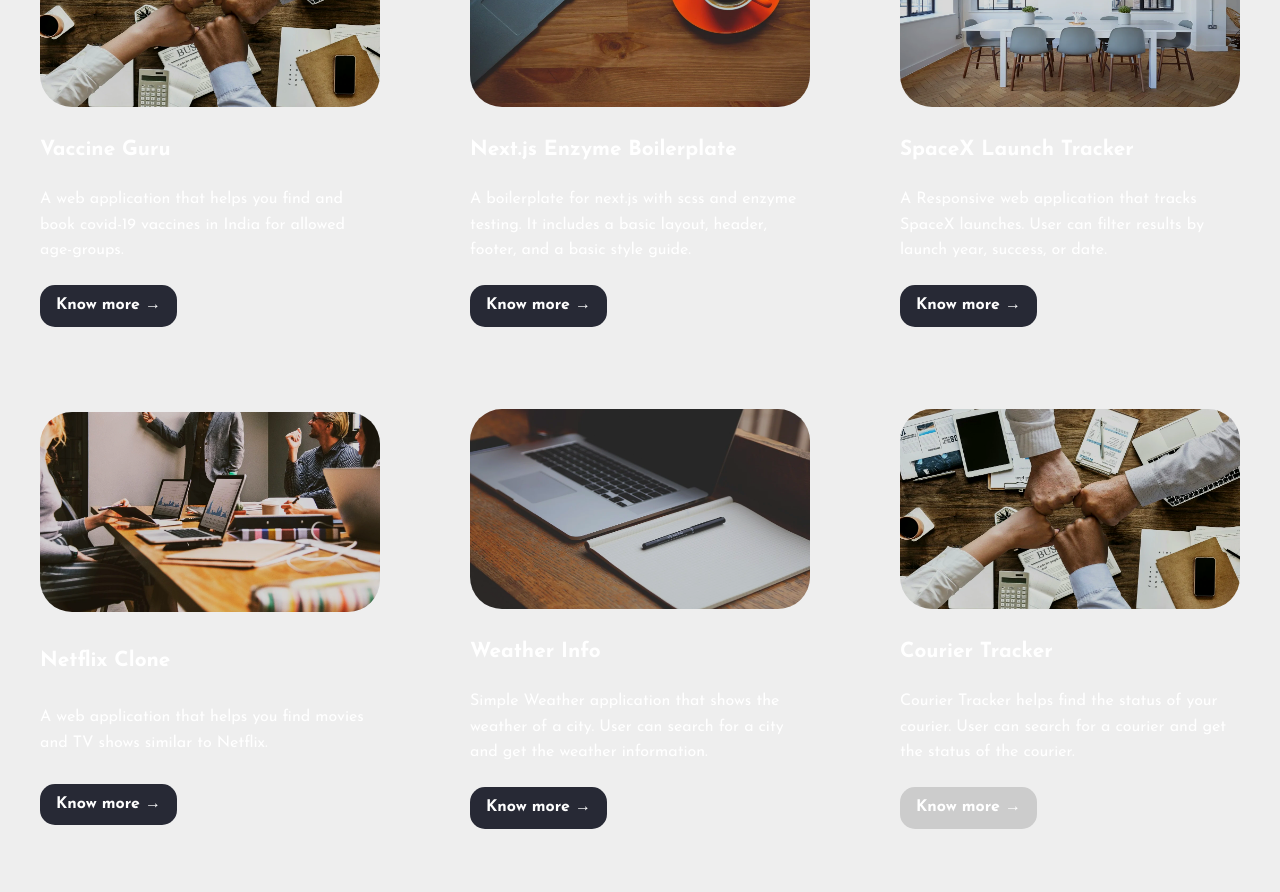
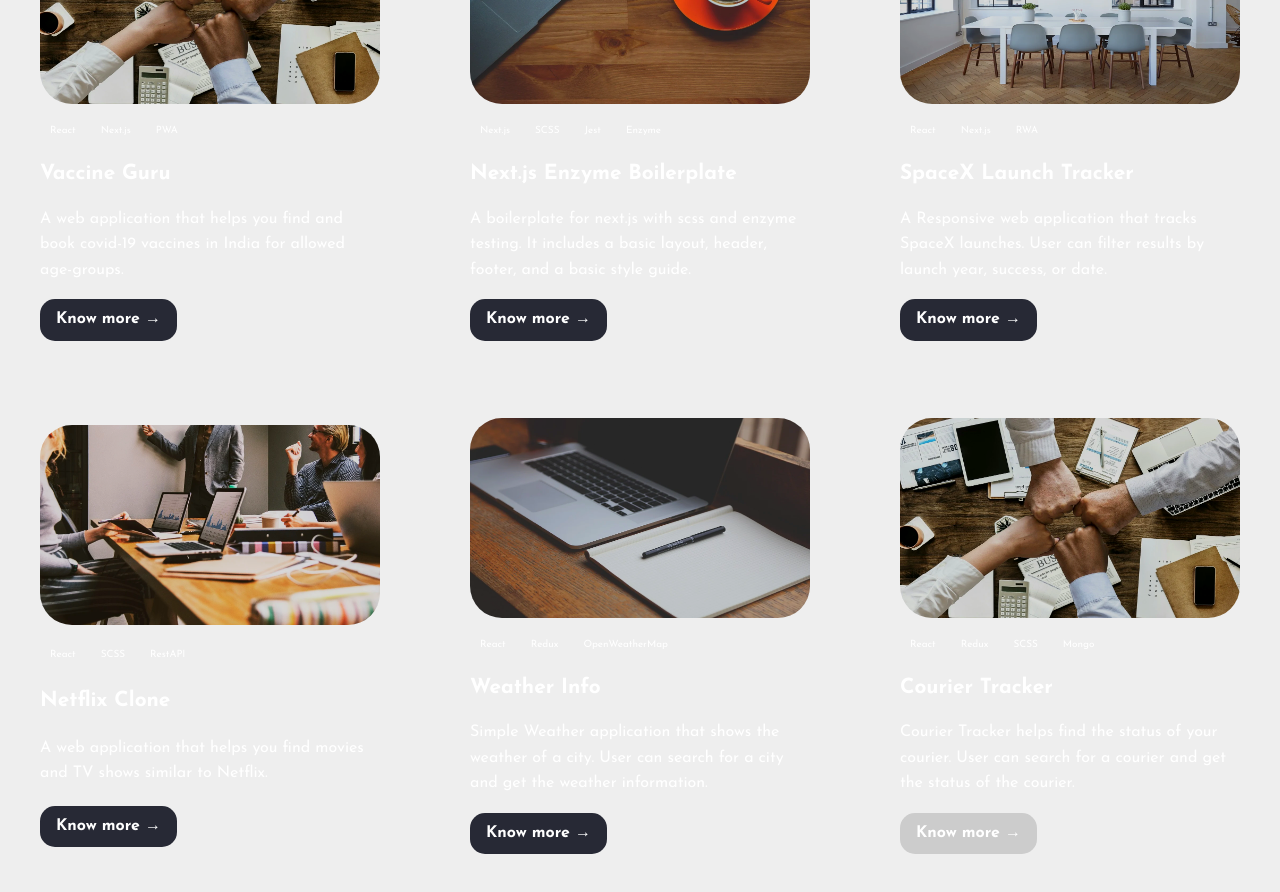
Before and after one commit to jparasha/jparasha.github.io, a React (Create React App) app: page / in a window 1280 px wide. Shown: the part 2400-3292 px from the top of the page. Built offline with nearby package versions, Linux system fonts and the light colour scheme.

Commit message:
feature : added chips

```diff
--- /dev/null
+++ b/src/components/Chips/index.js
@@ -0,0 +1,14 @@
+// function which returns chips component
+export default function Chips(props) {
+  return (
+    <div className='chips'>
+      {props.chipsData.map((chip, index) => {
+        return (
+          <div className='chip' key={index}>
+            <span>{chip}</span>
+          </div>
+        );
+      })}
+    </div>
+  );
+}
--- a/src/components/Projects/index.js
+++ b/src/components/Projects/index.js
@@ -1,3 +1,4 @@
+import Chips from "../Chips";
 import TeamWork1 from "../../images/teamwork-1.webp";
 import TeamWork2 from "../../images/teamwork-2.webp";
 import TeamWork3 from "../../images/teamwork-3.webp";
@@ -11,6 +12,7 @@ export default function Projects(props) {
       title: "Vaccine Guru",
       link: "https://vaccine-guru.vercel.app/",
       github: "https://github.com/jparasha/vaccine-guru",
+      tech: ["React", "Next.js", "PWA"],
       description:
         "A web application that helps you find and book covid-19 vaccines in India for allowed age-groups.",
     },
@@ -19,6 +21,7 @@ export default function Projects(props) {
       title: "Next.js Enzyme Boilerplate",
       link: "https://github.com/jparasha/next-scss-enzyme-boilerplate",
       github: "https://github.com/jparasha/next-scss-enzyme-boilerplate",
+      tech: ["Next.js", "SCSS", "Jest", "Enzyme"],
       description:
         "A boilerplate for next.js with scss and enzyme testing. It includes a basic layout, header, footer, and a basic style guide.",
     },
@@ -27,6 +30,7 @@ export default function Projects(props) {
       title: "SpaceX Launch Tracker",
       link: "https://spacex-missions.vercel.app/",
       github: "https://github.com/jparasha/spacex-launches",
+      tech: ["React", "Next.js", "RWA"],
       description:
         "A Responsive web application that tracks SpaceX launches. User can filter results by launch year, success, or date.",
     },
@@ -35,6 +39,7 @@ export default function Projects(props) {
       title: "Netflix Clone",
       link: "https://jparasha.github.io/yet-another-netflix-clone/",
       github: "https://github.com/jparasha/yet-another-netflix-clone",
+      tech: ["React", "SCSS", "RestAPI"],
       description:
         "A web application that helps you find movies and TV shows similar to Netflix.",
     },
@@ -43,6 +48,7 @@ export default function Projects(props) {
       title: "Weather Info",
       link: "https://jparasha.github.io/weatherinfo/",
       github: "https://github.com/jparasha/weatherinfo",
+      tech: ["React", "Redux", "OpenWeatherMap"],
       description:
         "Simple Weather application that shows the weather of a city. User can search for a city and get the weather information.",
     },
@@ -52,6 +58,7 @@ export default function Projects(props) {
       title: "Courier Tracker",
       link: "",
       github: "https://github.com/jparasha/courier-dev",
+      tech: ["React", "Redux", "SCSS", "Mongo"],
       description:
         "Courier Tracker helps find the status of your courier. User can search for a courier and get the status of the courier.",
     },
@@ -73,7 +80,10 @@ export default function Projects(props) {
       <h3 className='info-text'>Check Out Projects &#8594;</h3>
       <div className='card-row'>
         {images.map(
-          ({ icon, title, link, description, github, inProgress }, idx) => (
+          (
+            { icon, title, link, description, github, inProgress, tech },
+            idx
+          ) => (
             <a
               href={link || "#"}
               key={idx}
@@ -82,6 +92,7 @@ export default function Projects(props) {
               }`}>
               <div className='card'>
                 <img className='card-cover-image' src={icon} alt='' />
+                <Chips chipsData={tech} />
                 <h3 className='card-heading g-text'>
                   {title ||
                     " It is a long established fact that a reader will be distracted."}
--- a/src/styles/App.css
+++ b/src/styles/App.css
@@ -3,8 +3,8 @@
 @import "./header.css";
 @import "./skills.css";
 @import "./projects.css";
+@import "./chips.css";
 /* @import url("https://cdnjs.cloudflare.com/ajax/libs/font-awesome/6.1.1/css/brands.min.css"); */
-
 .App {
   text-align: center;
   display: flex;
@@ -140,6 +140,7 @@ h2 {
   line-height: 1.6;
   font-weight: bold;
   margin-bottom: 0;
+  margin-top: 0;
   text-align: left;
 }
 
--- /dev/null
+++ b/src/styles/chips.css
@@ -0,0 +1,18 @@
+.chips {
+  display: flex;
+  flex-flow: row wrap;
+  justify-content: flex-start;
+  align-items: flex-start;
+  margin-top: 1rem;
+  margin-bottom: 1rem;
+  gap: 5px;
+}
+.chip {
+  padding: 5px 10px;
+  border-radius: 50px;
+  display: inline-flex;
+  border: 1.5px solid var(--chip-color);
+  color: var(--chip-color);
+  outline: none;
+  font-size: x-small;
+}
--- a/src/styles/dark.css
+++ b/src/styles/dark.css
@@ -20,6 +20,7 @@
   --nav-color: #13151f;
   --skills-bg-color: var(--background-color: #13151f);
   --project-bg-color: #13151f;
+  --chip-color: #3fcae1;
 }
 
 body {
```
